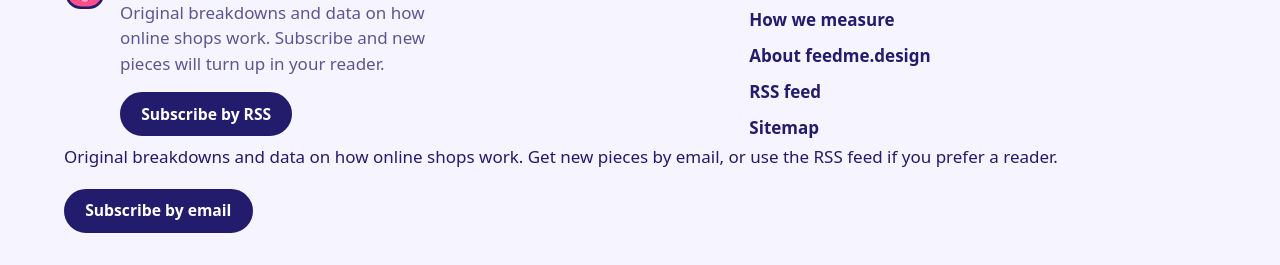
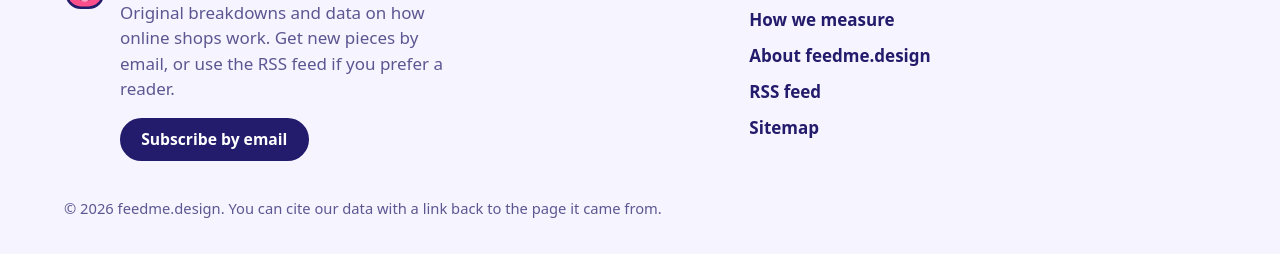
Before and after one commit to chriskernaghan/feedme-design, an Astro site: page / in a window 1280 px wide. Shown: the part 2498-2763 px from the top of the page. Built offline with nearby package versions, Linux system fonts and the light colour scheme; Astro itself is replaced by a stand-in of ours; a web font is replaced by a local one.

Commit message:
Revise footer text and subscription links
Updated footer content to clarify subscription options and added copyright notice.

```diff
--- a/src/components/Footer.astro
+++ b/src/components/Footer.astro
@@ -11,8 +11,8 @@ const year = new Date().getFullYear();
         <MascotFace />
         <div>
           <h2>{SITE.name}</h2>
-          <p>Original breakdowns and data on how online shops work. Subscribe and new pieces will turn up in your reader.</p>
-          <a class="btn btn-primary" href="/rss.xml">Subscribe by RSS</a>
+          <p>Original breakdowns and data on how online shops work. Get new pieces by email, or use the RSS feed if you prefer a reader.</p>
+          <a class="btn btn-primary" href="https://www.wearefounders.uk/#/portal/signup" data-subscribe>Subscribe by email</a>
         </div>
       </div>
       <ul class="footer-links">
@@ -23,7 +23,6 @@ const year = new Date().getFullYear();
         <li><a href="/sitemap-index.xml">Sitemap</a></li>
       </ul>
     </div>
-    <p>Original breakdowns and data on how online shops work. Get new pieces by email, or use the RSS feed if you prefer a reader.</p>
-    <a class="btn btn-primary" href="https://www.wearefounders.uk/#/portal/signup" data-subscribe>Subscribe by email</a>
+    <p class="footer-small">&copy; {year} {SITE.name}. You can cite our data with a link back to the page it came from.</p>
   </div>
 </footer>
```
